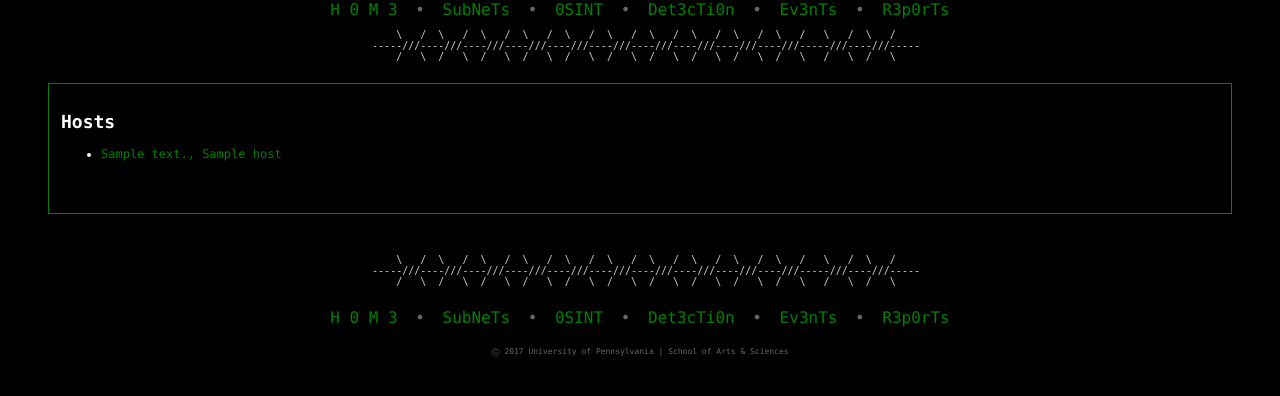
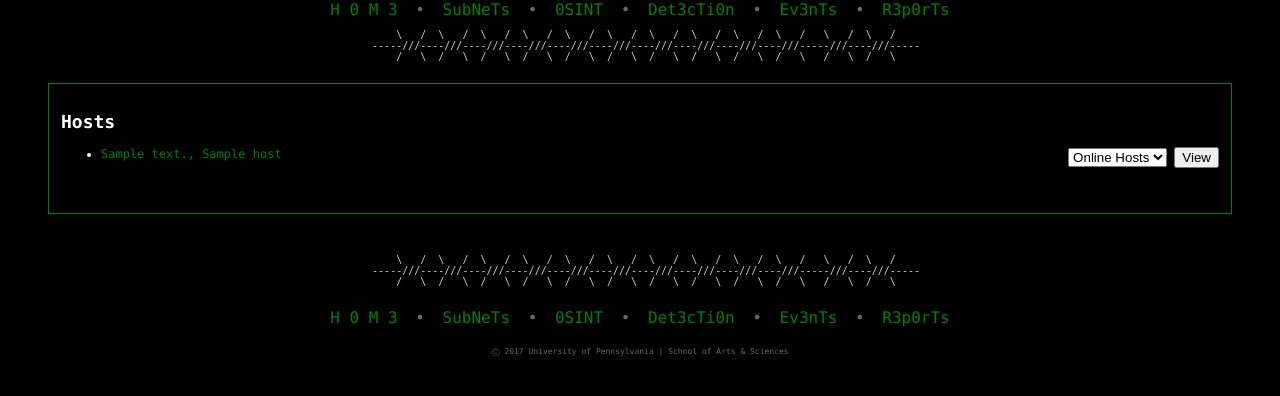
Before and after one commit to clayball/nector, a Django app: page /hosts/1/ in a window 1280 px wide. Shown: the part 152-548 px from the top of the page. Run offline with Django 3.2, Linux system fonts and the light colour scheme; tables that the repository leaves empty hold one stand-in row (values such as "Sample post").

Commit message:
Add sorting hosts by Online/Offline/All.

```diff
--- a/hosts/templates/hosts/detail.html
+++ b/hosts/templates/hosts/detail.html
@@ -4,9 +4,33 @@
 <div class="content">
 {% if host_list %}
   <h2>Hosts</h2>
+  <div style="float:right">
+    <form method="GET" action="/hosts/limit-hosts/{{ subnet_id }}"/>
+      <select name="select_hosts">
+        <option value="online" selected="selected">Online Hosts</option>
+        <option value="offline">Offline Hosts</option>
+        <option value="all">All Hosts</option>
+      </select>
+      <input type="submit" value="View"/>
+    </form>
+  </div>
     <ul>
     {% for host in host_list %}
-        <li><a href="/hosts/{{ subnet_id }}/host/{{ host.id }}">{{ host.ipv4_address }}, {{ host.host_name }}</a></li>
+        {% if limit == 'online' %}
+          {% if host.host_name %}
+          <li><a href="/hosts/{{ subnet_id }}/host/{{ host.id }}">{{ host.ipv4_address }}, {{ host.host_name }}</a></li>
+          {% endif %}
+        {% elif limit == 'offline' %}
+          {% if not host.host_name %}
+          <li><a href="/hosts/{{ subnet_id }}/host/{{ host.id }}">{{ host.ipv4_address }}</a></li>
+          {% endif %}
+        {% elif limit == 'all' %}
+          {% if host.host_name %}
+            <li><a href="/hosts/{{ subnet_id }}/host/{{ host.id }}">{{ host.ipv4_address }}, {{ host.host_name }}</a></li>
+          {% else %}
+            <li><a href="/hosts/{{ subnet_id }}/host/{{ host.id }}">{{ host.ipv4_address }}</a></li>
+          {% endif %}
+        {% endif %}
     {% endfor %}
     </ul>
 {% else %}
--- a/hosts/templates/hosts/detail_host.html
+++ b/hosts/templates/hosts/detail_host.html
@@ -18,6 +18,8 @@
     <p style="padding-left:20px"> {{host.location}} </p>
     <h4 style="padding-left:10px">Tags</h4>
     <p style="padding-left:20px"> {{host.tags}} </p>
+    <h4 style="padding-left:10px">Notes</h4>
+    <p style="padding-left:20px"> {{host.notes}} </p>
     {% if vuln_list %}
     <h4 style="padding-left:10px">Vulnerabilities</h4>
     <table style="margin-left:20px">
--- a/hosts/urls.py
+++ b/hosts/urls.py
@@ -5,5 +5,6 @@ urlpatterns = [
     url(r'^$', views.index, name='index'),
     url(r'^(?P<subnet_id>[0-9]+)/$', views.detail, name='detail'),
     url(r'^(?P<subnet_id>[0-9]+)/host/(?P<host_id>[0-9]+)/$', views.detail_host, name='detail_host'),
+    url(r'^limit-hosts/(?P<subnet_id>[0-9]+)$', views.limit_hosts, name='detail'),
     url(r'^search/$', views.search_host, name='detail_host'),
 ]
--- a/hosts/views.py
+++ b/hosts/views.py
@@ -17,7 +17,7 @@ def detail(request, subnet_id):
     subnet = get_object_or_404(Subnet, pk=subnet_id)
     address = subnet.ipv4_address.rsplit('.', 1)
     host_list = Host.objects.filter(ipv4_address__startswith=address[0])
-    context = {'host_list': host_list, 'subnet_id' : subnet_id}
+    context = {'host_list': host_list, 'subnet_id' : subnet_id, 'limit' : 'online'}
     return render(request, 'hosts/detail.html', context)
 
 def detail_host(request, subnet_id, host_id):
@@ -25,6 +25,38 @@ def detail_host(request, subnet_id, host_id):
     vuln_list = Vulnerability.objects.filter(ipv4_address=host.ipv4_address)
     context = {'host': host, 'subnet_id' : subnet_id, 'vuln_list' : vuln_list}
     return render(request, 'hosts/detail_host.html', context)
+
+# Used for sorting hosts by dropdown menu.
+def limit_hosts(request, subnet_id):
+    try:
+        if request.method == 'GET':
+            query = request.GET.get('select_hosts', None)
+            subnet = get_object_or_404(Subnet, pk=subnet_id)
+            address = subnet.ipv4_address.rsplit('.', 1)
+            # Get queryset of (probably unordered) hosts.
+            host_set = Host.objects.filter(ipv4_address__startswith=address[0])
+            unsorted_host_list = get_ip_list(host_set)
+            # Generate sorted queryset based on the newly sorted IP addresses.
+            sorted_host_list = sort_ip_list(unsorted_host_list)
+            sorted_host_set = []
+            for h in sorted_host_list:
+                sorted_host_set.append(Host.objects.get(ipv4_address=h))
+            context = {'host_list': sorted_host_set, 'limit' : query, 'subnet_id' : subnet_id}
+            return render(request, 'hosts/detail.html', context)
+    except:
+        return render(request, 'hosts/detail.html')
+
+# Extract IPv4 addresses from QuerySet of Host objects.
+def get_ip_list(queryset):
+    unsorted_host_list = []
+    for h in queryset:
+        ip = str(h).split(',', 1)[0]
+        unsorted_host_list.append(ip)
+    return unsorted_host_list
+
+# Return sorted list of IP addresses.
+def sort_ip_list(unsorted_host_list):
+    return sorted(unsorted_host_list, key=lambda ip: long(''.join(["%02X" % long(i) for i in ip.split('.')]), 16))
 
 def search_host(request):
     try:
```
Also changed, not shown: import-hosts.py (+13 -0 lines).
